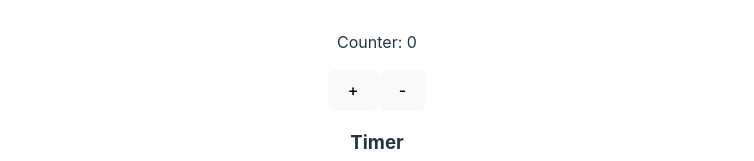
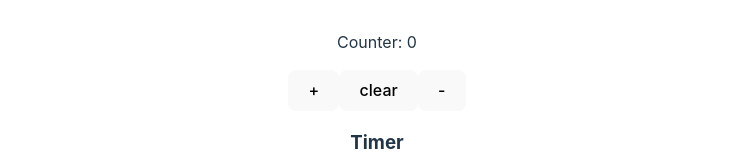
Before and after one commit to GGarenov/Components-React-basic-idea, a React (Vite) app in the folder components-basics/: page / in a window 1280 px wide. Shown: the part 218-379 px from the top of the page, without its empty margins (263-1017 px from the left). Built offline with nearby package versions, Linux system fonts and the light colour scheme.

Commit message:
Clear counter button was implemented

```diff
--- a/components-basics/src/components/Counter.jsx
+++ b/components-basics/src/components/Counter.jsx
@@ -7,12 +7,17 @@ export default function Counter(props) {
         setCount(count + 1);
     };
 
+    const clearCounterHandler = () => {
+        setCount(0);
+    }
+
     return (
         <div>
             <h1>Counter</h1>
 
             <p>Counter: {count }</p>
             <button onClick={incrementClickHandler}>+</button>
+            <button onClick={clearCounterHandler}>clear</button>
             <button onClick={()=> setCount (count - 1)}>-</button>
         </div>
     )
```
